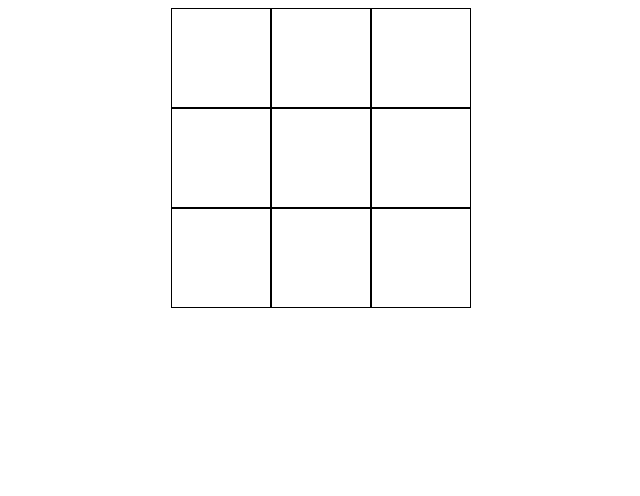
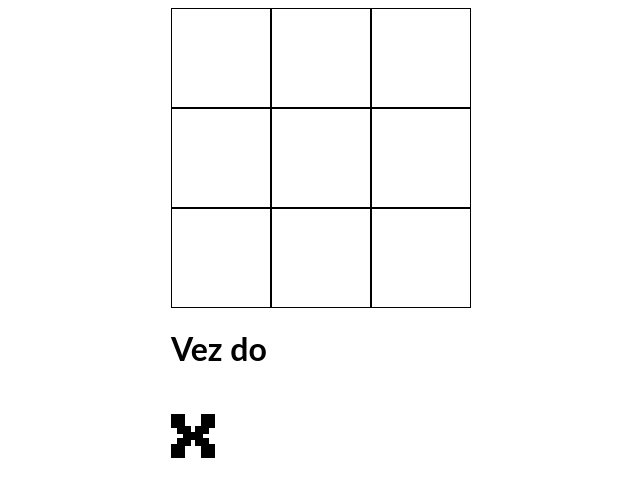
Before and after one commit to LeTXT/ticTacToe, a React (Create React App) app: page / in a window 1280 px wide. Shown: the top 496 px of the page, without its empty margins (319-959 px from the left). Built offline with nearby package versions, Linux system fonts and the light colour scheme.

Commit message:
5 files modified

```diff
--- a/src/App.js
+++ b/src/App.js
@@ -14,8 +14,6 @@ export default function App() {
       <div className='flexSquare' >
       <Square />
       </div>
-      <Logic />
-
     </div>
   );
 }
--- a/src/components/Button.jsx
+++ b/src/components/Button.jsx
@@ -3,6 +3,7 @@ import React, {useState} from 'react'
 import './Button.css'
 import {arr, arrP, arrL} from './Arr'
 import Logic from './Logic'
+import Turn from './Turn'
 
 
 
@@ -17,6 +18,7 @@ arrP[props.index] = arr[0]
 arr === undefined? arrL[0] : arrL[0] = arr[0]
 arr.shift()
 
+
 return state
 }
 
@@ -26,15 +28,17 @@ const xO = () => state[0] === 'x' ? 'red' : 'blue'
 
 const disabled = () => setStateB(!stateB)
 
-
+let arrTest = () => arrL[0] === 'x' ? 'o' : 'x'
 
 
 const hadleClick = () => {
   clearArr()
   disabled()
-
+  Turn()
   Logic()
   xO()
+
+
 }
 
 
--- a/src/components/Square.jsx
+++ b/src/components/Square.jsx
@@ -1,18 +1,20 @@
-import React from 'react'
+import React, {useState} from 'react'
 
 import './Square.css'
 import Button from './Button'
 import Logic from './Logic'
+import Turn from './Turn'
 
 export default function Square() {
-  console.log(Logic() + 'Square')
+  const [state, setState] = useState([])
+  const [stateB, setStateB] = useState(false)
 
   return (
     <div className='bodySquare'>
       <div className='flexSquare' >
-      <Button index={0} />
-      <Button index={1} />
-      <Button index={2} />
+      <Button index={0}  />
+      <Button index={1}  />
+      <Button index={2}  />
       </div>
       <div className='flexSquare'>
       <Button index={3} />
@@ -24,6 +26,7 @@ export default function Square() {
       <Button index={7} />
       <Button index={8} />
       </div>
+      <Turn sta={"x"} />
     </div>
   )
 }
--- a/src/components/Turn.jsx
+++ b/src/components/Turn.jsx
@@ -1,14 +1,14 @@
-import React, {useState} from 'react'
+import React from 'react'
 import {arrL} from './Arr'
 
-export default function Turn() {
-  const [state] = useState(arrL)
+export default function Turn(props) {
 
-  const xO = () => state[0] === 'x' ? 'red' : 'blue'
 
   return (
-    <div>
-      {state}
+    <div >
+      <h1 >
+        Vez do <h3>{props.sta}</h3>
+      </h1>
     </div>
   )
 }
--- a/src/style.css
+++ b/src/style.css
@@ -19,3 +19,7 @@ h3 {
 .flexSquare {
   display: flex;
 }
+
+.flex {
+  display: flex;
+}
```
